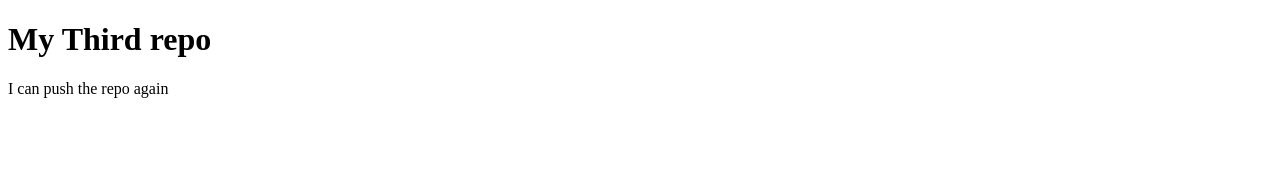
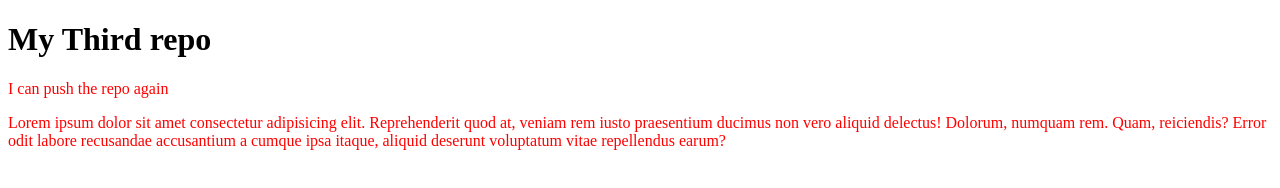
Before and after one commit to mynuddineee/my-third-repo, a plain HTML site: page index.html in a window 1280 px wide. Drawn offline with Linux system fonts and the light colour scheme.

Commit message:
added style

```diff
--- a/index.html
+++ b/index.html
@@ -5,9 +5,11 @@
     <meta http-equiv="X-UA-Compatible" content="IE=edge">
     <meta name="viewport" content="width=device-width, initial-scale=1.0">
     <title>My Third repo</title>
+    <link rel="stylesheet" href="style.css">
 </head>
 <body>
     <h1>My Third repo</h1>
     <p>I can push the repo again</p>
+    <p>Lorem ipsum dolor sit amet consectetur adipisicing elit. Reprehenderit quod at, veniam rem iusto praesentium ducimus non vero aliquid delectus! Dolorum, numquam rem. Quam, reiciendis? Error odit labore recusandae accusantium a cumque ipsa itaque, aliquid deserunt voluptatum vitae repellendus earum?</p>
 </body>
 </html>
--- /dev/null
+++ b/style.css
@@ -0,0 +1,3 @@
+p{
+    color: red;
+}
```
